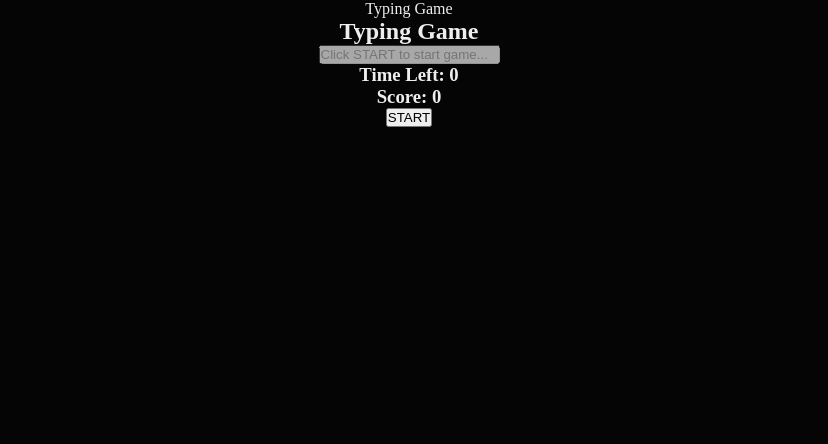
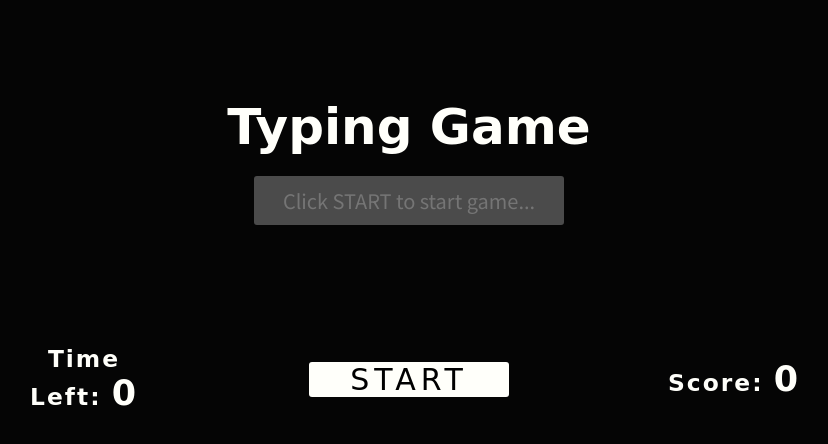
Before and after one commit to michelleracho/kr-typing-game, a plain HTML site: page index.html in a window 1280 px wide. Shown: the whole page, without its empty margins (231-1059 px from the left). Drawn offline with Linux system fonts and the light colour scheme; a web font is replaced by a local one.

Commit message:
add styles

```diff
--- a/index.html
+++ b/index.html
@@ -4,12 +4,18 @@
     <meta charset="UTF-8" />
     <meta name="viewport" content="width=device-width, initial-scale=1.0" />
 
+    <link
+      href="https://fonts.googleapis.com/css2?family=Cute+Font&family=Jua&family=Noto+Sans+KR:wght@400;700&display=swap"
+      rel="stylesheet"
+    />
     <link rel="stylesheet" href="css/main.css" />
 
     <title>Typing Game</title>
   </head>
   <body>
-    <header class="header">Typing Game</header>
+    <header class="header">
+      <h1>Typing Game</h1>
+    </header>
 
     <main class="container">
       <!-- word -->
@@ -26,12 +32,12 @@
       </section>
 
       <!-- timer and score -->
-      <section>
-        <h3>Time Left: <span class="time" id="time">0</span></h3>
-        <h3>Score: <span class="score" id="score">0</span></h3>
+      <section class="controls">
+        <h3 class="controls__time">Time Left: <span class="time" id="time">0</span></h3>
+        <h3 class="controls__score">Score: <span class="score" id="score">0</span></h3>
+
+        <button class="btn-start" id="startBtn">START</button>
       </section>
-
-      <button class="btn-start" id="startBtn">START</button>
     </main>
 
     <script src="script.js"></script>
--- a/sass/_base.scss
+++ b/sass/_base.scss
@@ -1,4 +1,6 @@
-* {
+*,
+*::before,
+*::after {
   margin: 0;
   padding: 0;
   box-sizing: inherit;
@@ -10,17 +12,19 @@ html {
 }
 
 body {
-  font-size: 1.6rem;
-  background-color: #050505;
-  color: #eee;
+  font-size: 2rem;
+  font-family: $font-default;
+  background-color: $color-black;
+  color: $color-white;
   min-height: 100vh;
   text-align: center;
 }
 
 .container {
+  // border: 1px solid;
   @include flexCenter;
   flex-direction: column;
   width: 100%;
-  max-width: 50rem;
-  margin: 0 auto;
+  max-width: 80rem;
+  margin: auto;
 }
--- /dev/null
+++ b/sass/components/_controls.scss
@@ -0,0 +1,66 @@
+.controls {
+  // border: 1px solid;
+  @include flexCenter;
+  justify-content: space-between;
+  width: 100%;
+
+  &__time,
+  &__score {
+    width: 15rem;
+    letter-spacing: 2px;
+  }
+
+  &__time {
+    order: 0;
+  }
+
+  &__score {
+    order: 2;
+  }
+
+  .btn-start {
+    order: 1;
+    cursor: pointer;
+    width: 20rem;
+    font-family: inherit;
+    font-size: 3rem;
+    outline: none;
+    background-color: $color-white;
+    border: none;
+    border-radius: 3px;
+    letter-spacing: 0.5rem;
+    position: relative;
+    // overflow: hidden;
+
+    &::before {
+      content: 'START';
+      color: $color-white;
+      position: absolute;
+      left: 0;
+      height: 100%;
+      width: 100%;
+      background-color: $color-black;
+      opacity: 1;
+      transform: scaleX(0);
+      transform-origin: left;
+      transition: transform 0.2s ease, opacity 0.4s ease;
+    }
+
+    &:hover {
+      &::before {
+        transform: scaleX(1);
+      }
+    }
+
+    &:disabled {
+      &::before {
+        opacity: 0;
+      }
+    }
+  }
+
+  .time,
+  .score {
+    font-size: 3.5rem;
+  }
+}
--- /dev/null
+++ b/sass/components/_header.scss
@@ -0,0 +1,11 @@
+.header {
+  // border: 1px solid red;
+  padding: 2rem;
+
+  h1 {
+    font-size: 5rem;
+    text-transform: uppercase;
+    letter-spacing: 5px;
+    opacity: 0;
+  }
+}
--- /dev/null
+++ b/sass/components/_word.scss
@@ -0,0 +1,29 @@
+.word {
+  &__current {
+    font-size: 5rem;
+    // font-family: $font-kr;
+  }
+
+  &__input {
+    margin: 2rem auto;
+    padding: 1rem;
+    font-size: inherit;
+    font-family: $font-input;
+    text-align: center;
+    outline: none;
+    border: none;
+    border-radius: 3px;
+
+    &:focus {
+      box-shadow: 0 0 0.7rem $color-white;
+    }
+  }
+
+  .message {
+    height: 10rem;
+  }
+
+  .game-over {
+    color: $color-red;
+  }
+}
--- a/sass/main.scss
+++ b/sass/main.scss
@@ -1,4 +1,8 @@
 @import './utilities/variables';
 @import './utilities/mixins';
 
+@import './components/header';
+@import './components/word';
+@import './components/controls';
+
 @import './base';
--- a/sass/utilities/_variables.scss
+++ b/sass/utilities/_variables.scss
@@ -0,0 +1,9 @@
+// FONT
+$font-default: 'Cute Font', cursive;
+$font-kr: 'Jua', sans-serif;
+$font-input: 'Noto Sans KR', sans-serif;
+
+// COLOR
+$color-black: #050505;
+$color-white: #fffffa;
+$color-red: #d62828;
--- a/script.js
+++ b/script.js
@@ -17,6 +17,7 @@ let interval;
 // start game
 function start() {
   isGameOver = false;
+  message.classList.remove('game-over');
   showWord(words);
   score = 0;
   scoreDisplay.innerHTML = score;
@@ -26,6 +27,7 @@ function start() {
   interval = setInterval(countdown, 1000);
 
   setupInput();
+  startBtn.innerHTML = 'Playing...';
   startBtn.setAttribute('disabled', '');
 }
 
@@ -33,7 +35,7 @@ function setupInput() {
   wordInput.value = '';
   wordInput.removeAttribute('disabled');
   wordInput.focus();
-  wordInput.setAttribute('placeholder', 'Start typing...');
+  wordInput.setAttribute('placeholder', '');
   // start matching input to currentWord
   wordInput.addEventListener('input', matchInput);
 }
@@ -81,7 +83,8 @@ function countdown() {
 // end game
 function gameOver() {
   if (isGameOver && time === 0) {
-    message.innerHTML = 'Game Over!';
+    message.innerHTML = 'Game Over! Play again?';
+    message.classList.add('game-over');
     wordInput.setAttribute('disabled', '');
     wordInput.setAttribute('placeholder', 'Play again?');
     startBtn.removeAttribute('disabled');
```
Also changed, not shown: css/main.css, 1 other file.
